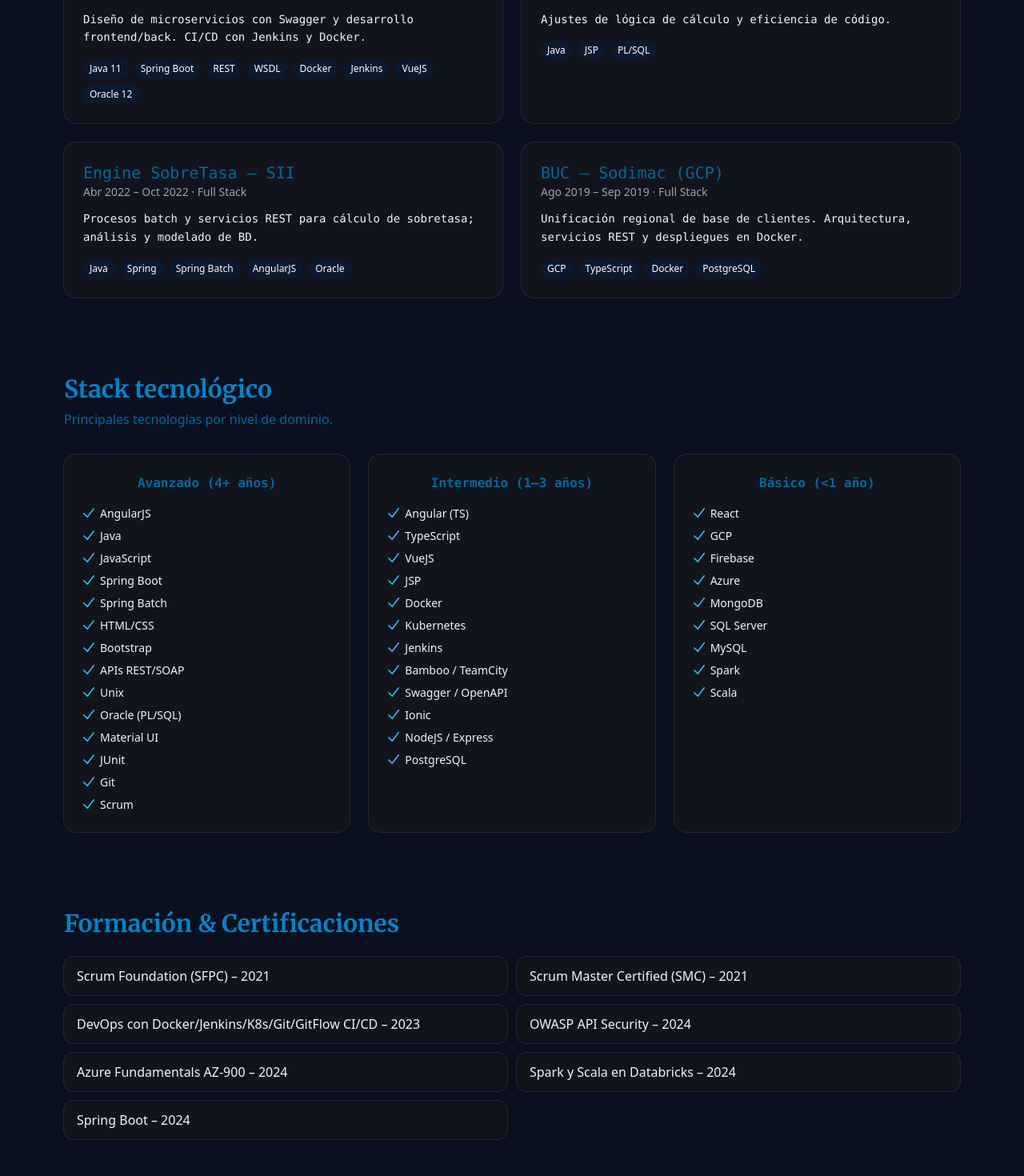
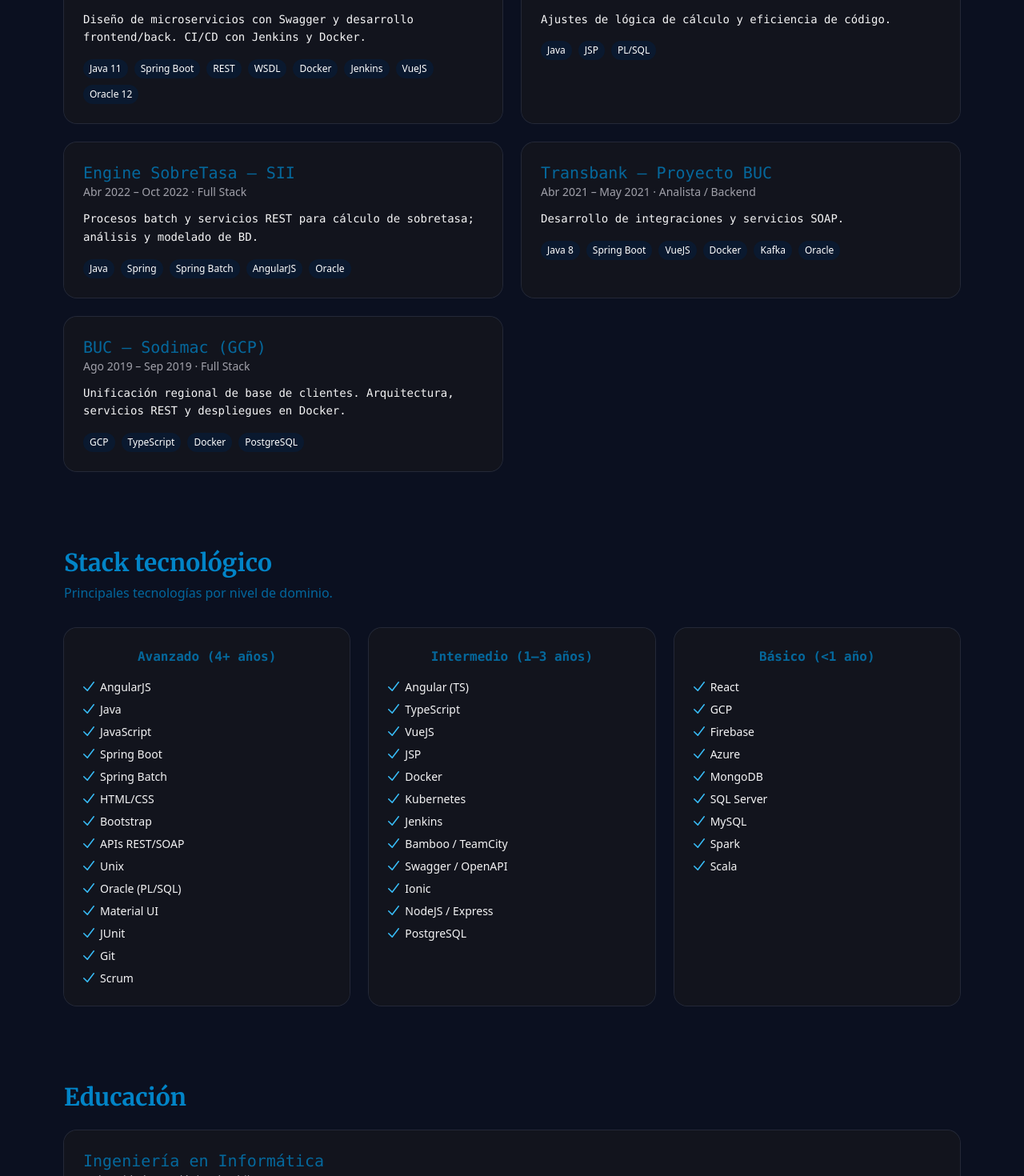
Before and after one commit to fquirozjara91/fquirozjara91.github.io, a React (Vite) app: page / in a window 1280 px wide. Shown: the part 1330-2800 px from the top of the page at 80% size. Built offline with nearby package versions, Linux system fonts and the light colour scheme.

Commit message:
Agrega Transbank y sección Educación

```diff
--- /dev/null
+++ b/src/components/educacion.jsx
@@ -0,0 +1,11 @@
+export default function Educacion({ theme }) {
+  return (
+    <section id="educacion" className="mx-auto max-w-6xl px-4 py-12">
+      <h2 className={`text-2xl md:text-3xl font-semibold ${theme.title}`}>Educación</h2>
+      <div className={`mt-6 rounded-2xl p-6 ${theme.card}`}>
+        <h3 className={`text-lg md:text-xl font-medium font-mono ${theme.subtitle}`}>Ingeniería en Informática</h3>
+        <p className={`text-sm ${theme.paragraph}`}>Universidad Tecnológica de Chile INACAP · 2018</p>
+      </div>
+    </section>
+  );
+}
--- a/src/data/projects.js
+++ b/src/data/projects.js
@@ -55,6 +55,13 @@ export const projects = [
     tech: ['Java','Spring','Spring Batch','AngularJS','Oracle'],
   },
   {
+    title: 'Transbank – Proyecto BUC',
+    period: 'Abr 2021 – May 2021',
+    role: 'Analista / Backend',
+    summary: 'Desarrollo de integraciones y servicios SOAP.',
+    tech: ['Java 8','Spring Boot','VueJS','Docker','Kafka','Oracle'],
+  },
+  {
     title: 'BUC – Sodimac (GCP)',
     period: 'Ago 2019 – Sep 2019',
     role: 'Full Stack',
--- a/src/portfolio.jsx
+++ b/src/portfolio.jsx
@@ -2,6 +2,7 @@ import { useMemo, useState } from 'react';
 import Presentacion from './components/presentacion.jsx';
 import Proyectos from './components/proyectos.jsx';
 import Stack from './components/stack.jsx';
+import Educacion from './components/educacion.jsx';
 import Formacion from './components/certification.jsx';
 import Formulario from './components/formulario.jsx';
 import { Moon, Sun } from 'lucide-react'
@@ -33,6 +34,7 @@ export default function Portfolio() {
           <nav className="hidden md:flex gap-6 text-sm">
             <a className={theme.link} href="#proyectos">Proyectos</a>
             <a className={theme.link} href="#stack">Stack</a>
+            <a className={theme.link} href="#educacion">Educación</a>
             <a className={theme.link} href="#certificaciones">Certificaciones</a>
             <a className={theme.link} href="#contacto">Contacto</a>
           </nav>
@@ -48,6 +50,7 @@ export default function Portfolio() {
       <Presentacion theme={theme} accent={accent} dark={dark} setDark={setDark} />
       <Proyectos theme={theme} accent={accent}/>
       <Stack theme={theme} />
+      <Educacion theme={theme} />
       <Formacion theme={theme} />
       <Formulario theme={theme} accent={accent} />
     </div>
```
